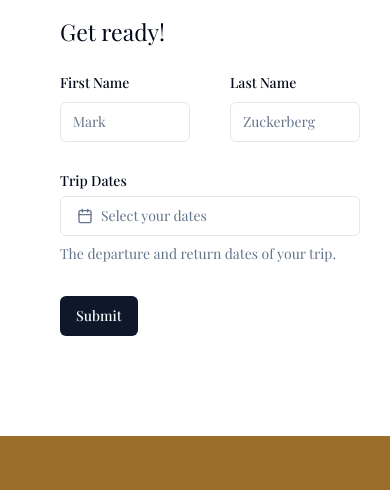
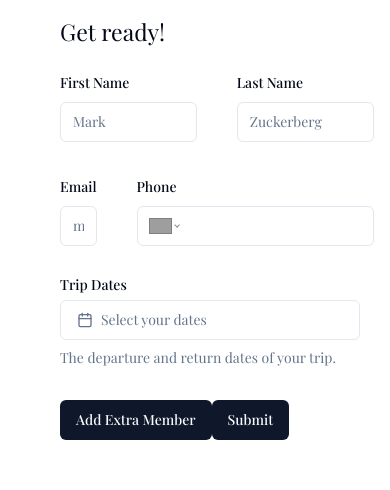
Before and after one commit to paradimes/serenity-cove-resort, a React (Vite) app in the folder client/: page /book in a window 390 px wide. Shown: the part 708-1198 px from the top of the page. Built offline with nearby package versions, Linux system fonts and the light colour scheme; grey boxes are pictures that could not be loaded; a web font is replaced by a local one.

Commit message:
implemented libphonenumber-js and react-phone-number-input libraries to validate and setup phone number field, setup new add additional members section with useFieldArray from react-hook-forms.

```diff
--- a/client/package.json
+++ b/client/package.json
@@ -18,11 +18,13 @@
     "class-variance-authority": "^0.7.0",
     "clsx": "^2.1.0",
     "date-fns": "^3.3.1",
+    "libphonenumber-js": "^1.10.57",
     "lucide-react": "^0.341.0",
     "react": "^18.2.0",
     "react-day-picker": "^8.10.0",
     "react-dom": "^18.2.0",
     "react-hook-form": "^7.50.1",
+    "react-phone-number-input": "^3.3.9",
     "react-router-dom": "^6.22.1",
     "tailwind-merge": "^2.2.1",
     "tailwindcss-animate": "^1.0.7",
--- a/client/src/components/BookingForm.tsx
+++ b/client/src/components/BookingForm.tsx
@@ -1,10 +1,13 @@
 import { zodResolver } from "@hookform/resolvers/zod";
-import { useForm } from "react-hook-form";
+import { useFieldArray, useForm } from "react-hook-form";
 import { z } from "zod";
 import { format } from "date-fns";
 import { CalendarIcon } from "lucide-react";
 import { cn } from "@/lib/utils";
 import { Calendar } from "@/components/ui/calendar";
+import { isValidPhoneNumber } from "libphonenumber-js";
+import PhoneInput from "react-phone-number-input";
+import "react-phone-number-input/style.css"; // Import stylesheet
 
 import {
   Form,
@@ -25,18 +28,51 @@ import {
 } from "@/components/ui/popover";
 import { toast } from "@/components/ui/use-toast";
 
-// 1. Create a form schema - using Zod schema
-const FormSchema = z.object({
+const memberSchema = z.object({
   firstname: z
     .string({
       invalid_type_error: "Name must be a string",
     })
-    .min(1, { message: "Please provide your first name." }),
+    .min(1, { message: "Please provide a first name" }),
   lastname: z
     .string({
       invalid_type_error: "Name must be a string",
     })
-    .min(1, { message: "Please provide your last name." }),
+    .min(1, { message: "Please provide a last name" }),
+});
+// 1. Create a form schema - using Zod schema
+export const FormSchema = z.object({
+  firstname: z
+    .string({
+      invalid_type_error: "Name must be a string",
+    })
+    .min(1, { message: "Please provide your first name" }),
+  lastname: z
+    .string({
+      invalid_type_error: "Name must be a string",
+    })
+    .min(1, { message: "Please provide your last name" }),
+  email: z
+    .string()
+    .email({ message: "Invalid email address" })
+    .min(1)
+    .refine(
+      // chaining .refine()
+      (value) => value.length > 0,
+      {
+        message: "Please provide your email address",
+        path: ["."],
+      }
+    ),
+  phone: z.string().refine(
+    (value) => {
+      if (!value || value.length < 7) return true;
+      return isValidPhoneNumber(value);
+    },
+    {
+      message: "Invalid phone number",
+    }
+  ),
   dates: z
     .object({
       from: z.date(),
@@ -50,7 +86,7 @@ const FormSchema = z.object({
         return fromTime !== toTime; // we only proceed to the message if this condition returns false (i.e. dates.from and dates.to are the same)
       },
       {
-        message: "You must stay for at least one night.",
+        message: "You must stay for at least one night",
         path: ["."], // this value is concatenated to the end of the actual path of the error
       }
     )
@@ -58,10 +94,14 @@ const FormSchema = z.object({
       // chaining .refine()
       (dates) => dates.to, // we only proceed to the message if this condition returns false (i.e. dates.to is undefined)
       {
-        message: "Please select a return date.",
+        message: "Please select a return date",
         path: ["."],
       }
     ),
+  members: z
+    .array(memberSchema)
+    .max(9, { message: "You can only add up to 9 additional members." })
+    .optional(),
 });
 
 export default function BookingForm() {
@@ -71,6 +111,8 @@ export default function BookingForm() {
     defaultValues: {
       firstname: "",
       lastname: "",
+      email: "",
+      phone: "",
     },
   });
 
@@ -85,6 +127,15 @@ export default function BookingForm() {
       description: "We can't wait to see you!",
     });
   }
+
+  const phone = form.watch("phone"); // Watch the phone input value
+
+  const { control } = useForm();
+
+  const { fields, append, remove } = useFieldArray({
+    control,
+    name: "members",
+  });
 
   // 3. Build your form using <Form /> components
   return (
@@ -118,6 +169,45 @@ export default function BookingForm() {
             )}
           />
         </div>
+        <div className="flex flex-row gap-10">
+          <FormField
+            control={form.control}
+            name="email"
+            render={({ field }) => (
+              <FormItem>
+                <FormLabel>Email</FormLabel>
+                <FormControl>
+                  <Input placeholder="mark.zuckerberg@gmail.com" {...field} />
+                </FormControl>
+                <FormMessage />
+              </FormItem>
+            )}
+          />
+          <FormField
+            control={form.control}
+            name="phone"
+            render={({ field }) => (
+              <FormItem>
+                <FormLabel>Phone</FormLabel>
+                <FormControl>
+                  <PhoneInput
+                    className="flex h-10 w-full rounded-md border border-input bg-background px-3 py-2 text-sm ring-offset-background file:border-0 file:bg-transparent file:text-sm file:font-medium placeholder:text-muted-foreground focus-visible:outline-none focus-visible:ring-2 focus-visible:ring-ring focus-visible:ring-offset-2 disabled:cursor-not-allowed disabled:opacity-50"
+                    {...field}
+                    defaultCountry="US"
+                    value={phone}
+                    onChange={(value) =>
+                      form.setValue("phone", value ?? "", {
+                        shouldValidate: true,
+                      })
+                    }
+                  />
+                </FormControl>
+                <FormMessage />
+              </FormItem>
+            )}
+          />
+        </div>
+
         <FormField
           control={form.control}
           name="dates"
@@ -170,6 +260,67 @@ export default function BookingForm() {
             </FormItem>
           )}
         />
+
+        {/* {fields.map((field, index) => (
+          <div key={field.id}>
+            <input
+              {...register(`members.${index}.firstname`)}
+              placeholder="Member Name"
+              type="text"
+            />
+            <input
+              {...register(`members.${index}.lastname`)}
+              placeholder="Member Age"
+              type="text"
+            />
+            <button type="button" onClick={() => remove(index)}>
+              Remove
+            </button>
+          </div>
+        ))} */}
+
+        {fields.map((field, index) => (
+          <div key={field.id} className="flex flex-row gap-10">
+            <FormField
+              control={form.control}
+              name={`members.${index}.firstname`}
+              render={({ field }) => (
+                <FormItem>
+                  <FormLabel>First Name</FormLabel>
+                  <FormControl>
+                    <Input placeholder="Member First Name" {...field} />
+                  </FormControl>
+                  <FormMessage />
+                </FormItem>
+              )}
+            />
+            <FormField
+              control={form.control}
+              name={`members.${index}.lastname`}
+              render={({ field }) => (
+                <FormItem>
+                  <FormLabel>Last Name</FormLabel>
+                  <FormControl>
+                    <Input placeholder="Member Last Name" {...field} />
+                  </FormControl>
+                  <FormMessage />
+                </FormItem>
+              )}
+            />
+            <Button onClick={() => remove(index)}>Remove Member</Button>
+          </div>
+        ))}
+
+        <Button
+          type="button"
+          onClick={() =>
+            fields.length < 9 ? append({ firstname: "", lastname: "" }) : null
+          }
+          disabled={fields.length >= 9}
+        >
+          Add Extra Member
+        </Button>
+
         <Button type="submit">Submit</Button>
       </form>
     </Form>
```
Also changed, not shown: 1 other file (tests, documents, lock files or other folders).
